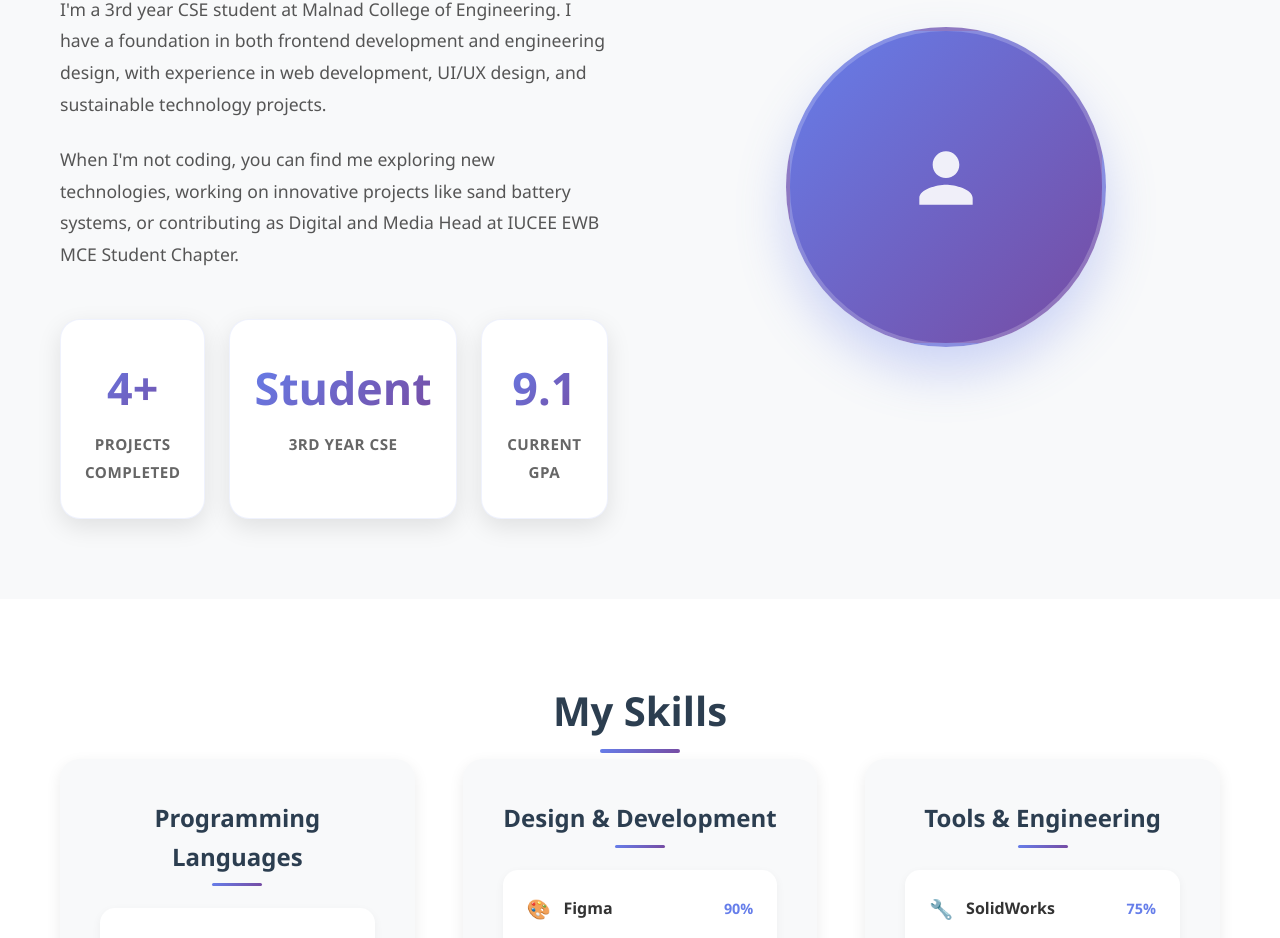
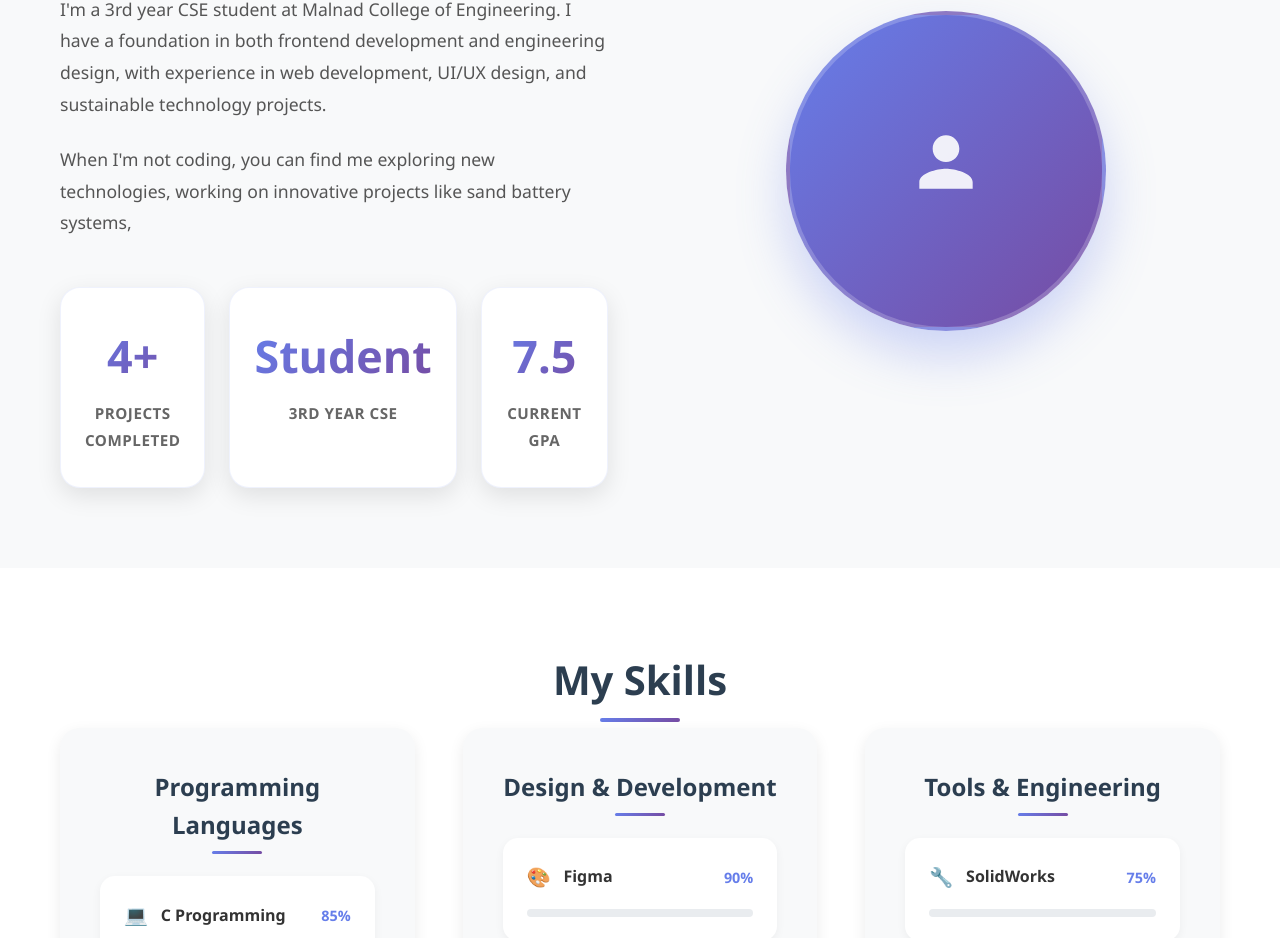
Before and after one commit to suhas0511/portfolio, a React (Create React App) app: page / in a window 1280 px wide. Shown: the part 1106-2044 px from the top of the page. Built offline with nearby package versions, Linux system fonts and the light colour scheme.

Commit message:
About.js

```diff
--- a/src/components/About.js
+++ b/src/components/About.js
@@ -23,7 +23,7 @@ const About = () => {
             <p>
               When I'm not coding, you can find me exploring new technologies,
               working on innovative projects like sand battery systems,
-              or contributing as Digital and Media Head at IUCEE EWB MCE Student Chapter.
+
             </p>
 
             <div className="stats">
@@ -36,7 +36,7 @@ const About = () => {
                 <p>3rd Year CSE</p>
               </div>
               <div className="stat">
-                <h3>9.1</h3>
+                <h3>7.5</h3>
                 <p>Current GPA</p>
               </div>
             </div>
```
